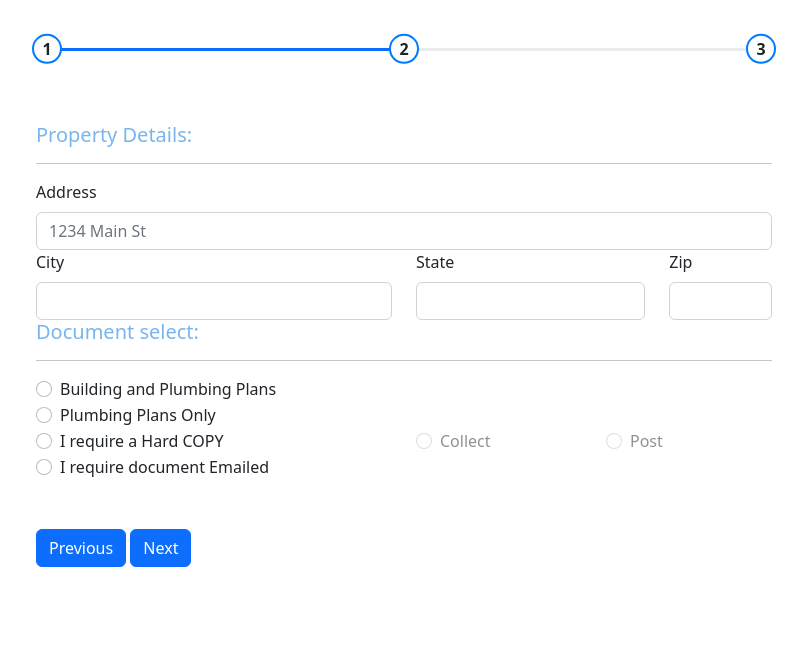
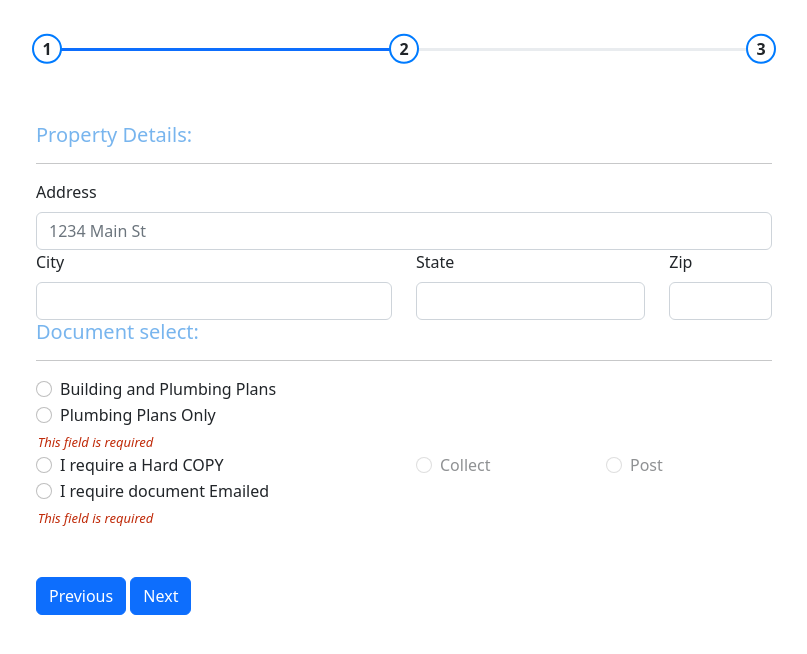
Before and after one commit to DavidChenwei/DigitalForms, a plain HTML site: page index.html in a window 1280 px wide. Both pictures are taken after a click on the button "Next". Shown: the whole page, without its empty margins (236-1043 px from the left). Drawn offline with nearby package versions, Linux system fonts and the light colour scheme.

Commit message:
Update index.html

```diff
--- a/index.html
+++ b/index.html
@@ -23,12 +23,12 @@
                 aria-valuemax="100"></div>
         </div>
         <div class="step-container d-flex justify-content-between">
-            <!-- <div class="step-circle" onclick="displayStep(1)">1</div>
+            <div class="step-circle" onclick="displayStep(1)">1</div>
             <div class="step-circle" onclick="displayStep(2)">2</div>
-            <div class="step-circle" onclick="displayStep(3)">3</div> -->
-            <div class="step-circle">1</div>
+            <div class="step-circle" onclick="displayStep(3)">3</div>
+            <!-- <div class="step-circle">1</div>
             <div class="step-circle">2</div>
-            <div class="step-circle">3</div>
+            <div class="step-circle">3</div> -->
         </div>
 
         <div class="row justify-content-center">
@@ -181,6 +181,7 @@
                         <h2 class="form_title">Document select:</h2>
                         <hr>
                     </div>
+                    <div class="planGroup">
                         <div class="col-12">
                             <div class="form-check">
                                 <input class="form-check-input" type="radio" name="planGroup" id="allPlan">
@@ -197,6 +198,9 @@
                                 </label>
                             </div>
                         </div>
+                        <span class="errorInfo" id="planRaioError">This field is required</span>
+                    </div>
+
                     <div class="col-12 hidden_row">
                         <div id="total">
                             <span>Total</span>
@@ -207,6 +211,7 @@
                             <span>$65</span>
                         </div>
                     </div>
+                    <div class="planGroup">
                         <div class="row">
                             <div class="col-md-6">
                                 <div class="form-check">
@@ -241,11 +246,13 @@
                                 </label>
                             </div>
                         </div>
+                        <span class="errorInfo" id="methodRaioError">This field is required</span>
                         <div class="col-12">
+                        </div>
                     </div>
                     <br><br>
                     <button type="button" class="btn btn-primary prev-step">Previous</button>
-                    <button type="button" class="btn btn-primary next-step">Next</button>
+                    <button type="button" id="secondStepNext" class="btn btn-primary next-step">Next</button>
                 </div>
                 <div class="step step-3">
                     <!-- Owner details and consent:-->
```
Lines whose indentation alone changed are shown as unchanged.
